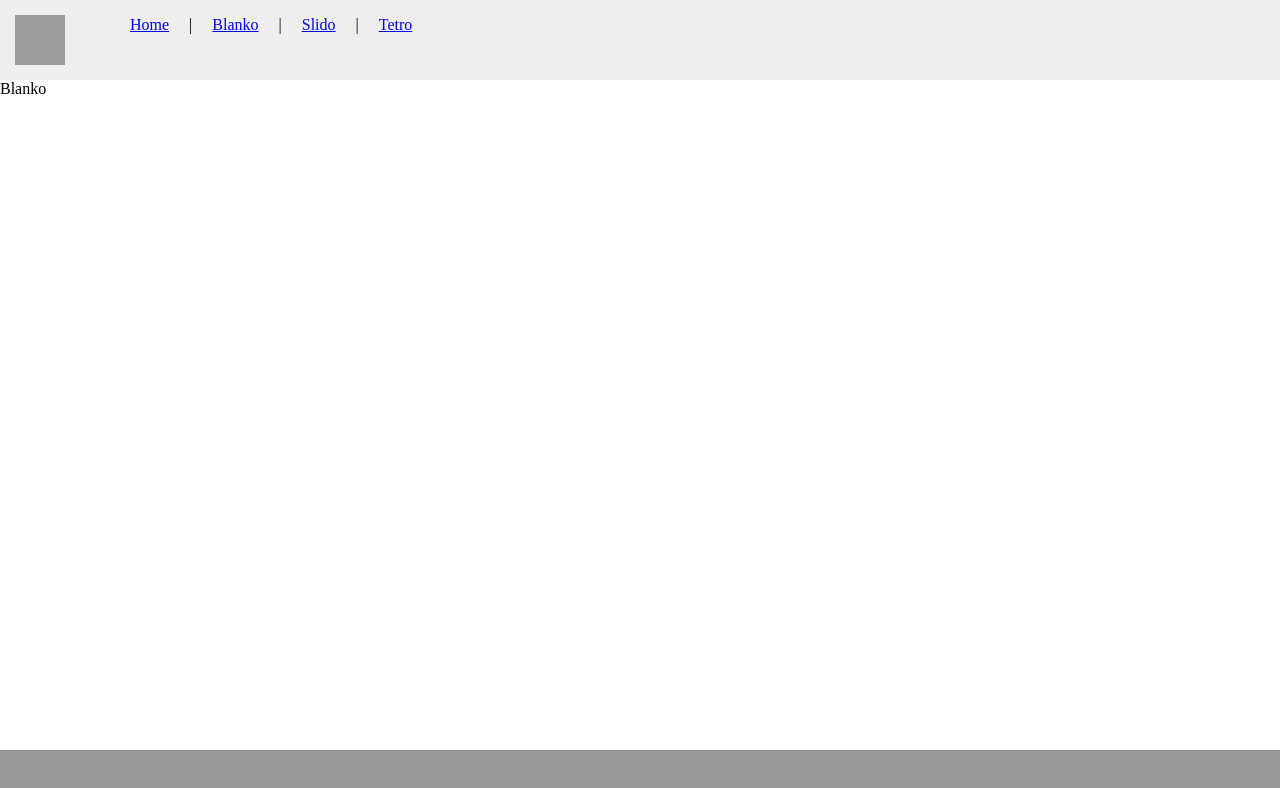
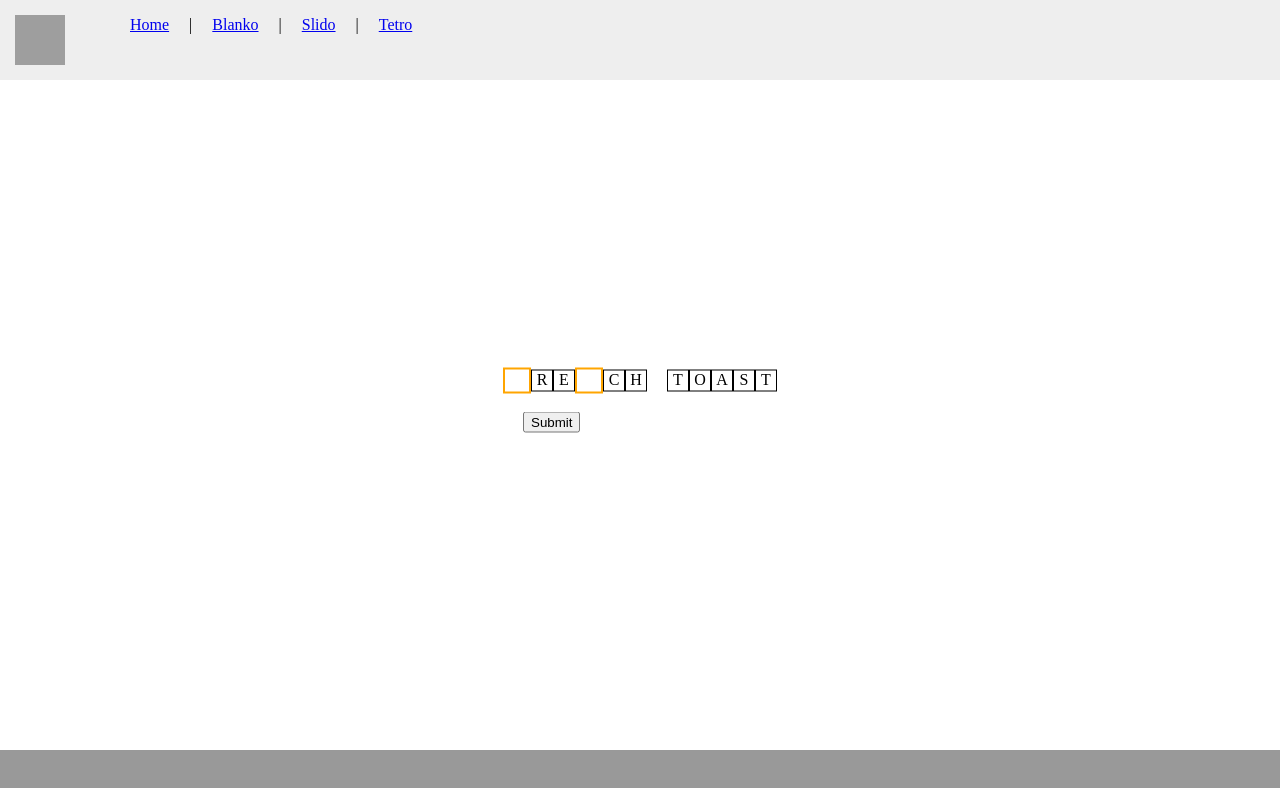
Before and after one commit to PasqualCarstens/coding-activity, a React (Create React App) app: page /blanko in a window 1280 px wide. Shown: the top 788 px of the page. Built offline with nearby package versions, Linux system fonts and the light colour scheme; grey boxes are pictures that could not be loaded.

Commit message:
Added the Blanko game

```diff
--- /dev/null
+++ b/src/components/Blanko.css
@@ -0,0 +1,25 @@
+.body {
+  position: absolute;
+  top: 50%;
+  left: 50%;
+  transform: translate(-50%, -50%);
+}
+
+.container {
+  display: flex;
+  align-items: center;
+  justify-content: space-between;
+}
+
+.block {
+  width: 20px;
+  height: 20px;
+  border: 1px solid black;
+  text-align: center;
+}
+
+.space {
+  width: 20px;
+  height: 20px;
+  text-align: center;
+}
--- a/src/components/Blanko.js
+++ b/src/components/Blanko.js
@@ -1,5 +1,54 @@
-import React from "react";
+import React, { useEffect, useState } from "react";
+import { getword, updateScore } from "../data/helper";
+import { BlankoInput } from "./BlankoInput";
+import "./Blanko.css";
 
-export default function Blanko() {
-  return <div className="Blanko">Blanko</div>;
-}
+export const Blanko = () => {
+  const word = getword();
+  const [wordArr] = useState(word.split(""));
+  const [fieldPicks, setFieldPicks] = useState([]);
+
+  //Get 3 random unique non-space indexs from the wordArr which we will use to set as input fields on the word.
+  useEffect(() => {
+    const selectedFieldArr = [];
+    let i = 0;
+    while (selectedFieldArr.length <= 2) {
+      const randomNum = Math.floor(Math.random() * word.length);
+      if (wordArr[randomNum] !== " ") {
+        if (!selectedFieldArr.find((item) => item && item === randomNum)) {
+          selectedFieldArr[i] = randomNum;
+          i++;
+        }
+      }
+    }
+    setFieldPicks(selectedFieldArr);
+  }, [word, wordArr]);
+
+  return (
+    <div className="body">
+      <div className="container">
+        {wordArr.map((char, index) =>
+          (char === " " ? true : false) ? (
+            <div className="space" key={index} name={index}>
+              {char}
+            </div>
+          ) : fieldPicks.find((pickIndex) => pickIndex === index) ===
+            undefined ? (
+            <div className="block" key={index} name={index}>
+              {char}
+            </div>
+          ) : (
+            <BlankoInput
+              key={index}
+              sentName={index}
+              sentValue={char}
+            ></BlankoInput>
+          )
+        )}
+      </div>
+      <br />
+      <button onClick={updateScore}>Submit</button>
+    </div>
+  );
+};
+export default Blanko;
--- /dev/null
+++ b/src/components/BlankoInput.css
@@ -0,0 +1,6 @@
+.selected {
+  width: 20px;
+  height: 20px;
+  border: 2px solid orange;
+  text-align: center;
+}
--- a/src/components/BlankoInput.js
+++ b/src/components/BlankoInput.js
@@ -0,0 +1,46 @@
+import React, { useState } from "react";
+import "./BlankoInput.css";
+
+export const BlankoInput = ({ sentValue, sentName }) => {
+  const [state, setState] = useState({
+    0: "",
+    1: "",
+    2: "",
+    3: "",
+    4: "",
+    5: "",
+    6: "",
+    7: "",
+    8: "",
+    9: "",
+    10: "",
+    11: "",
+  });
+
+  const handleChange = (e) => {
+    if (sentValue === e.target.value.toUpperCase()) {
+      setState({
+        ...state,
+        [sentName]: e.target.value,
+      });
+      console.log("Correct");
+    } else {
+      setState({
+        ...state,
+        [sentName]: e.target.value,
+      });
+      console.log("Incorrect");
+    }
+    console.log(state);
+  };
+
+  return (
+    <input
+      className="selected"
+      type="text"
+      maxLength="1"
+      onChange={handleChange}
+    />
+  );
+};
+export default BlankoInput;
--- a/src/data/helper.js
+++ b/src/data/helper.js
@@ -0,0 +1,24 @@
+export const getword = () => {
+  const words = [
+    "the fat cats",
+    "larger frogs",
+    "banana cakes",
+    "unsw vs usyd",
+    "french toast",
+    "hawaii pizza",
+    "barack obama",
+  ];
+  let randomWord =
+    words[Math.floor(Math.random() * words.length)].toUpperCase();
+
+  return randomWord;
+};
+
+export const updateScore = () => {
+  let score = localStorage.getItem("score");
+  if (score === null) {
+  } else {
+    score++;
+  }
+  localStorage.setItem("score", score);
+};
```
